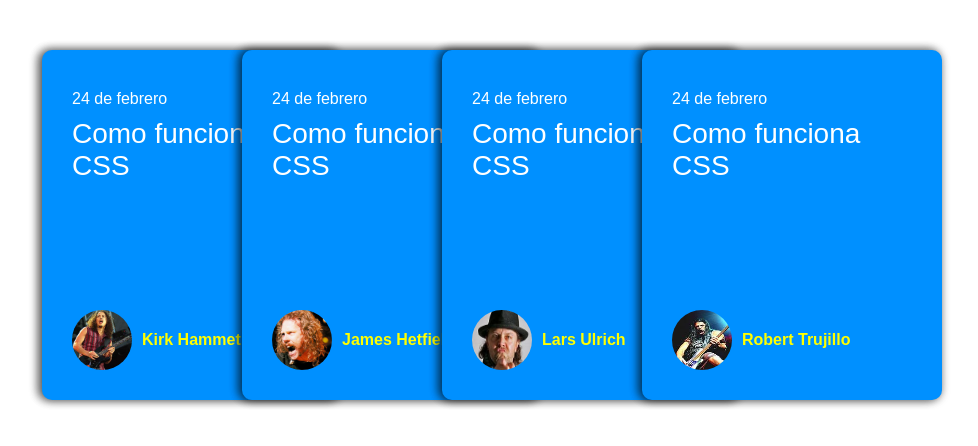
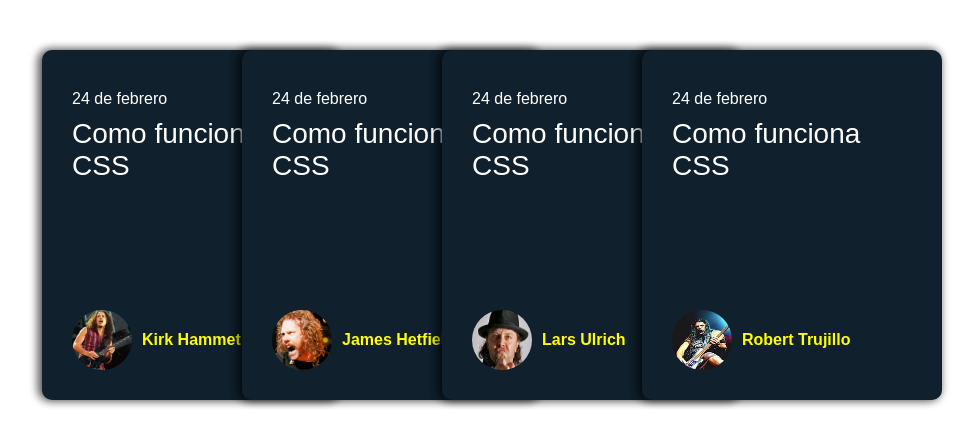
Before and after one commit to GaredLyon/practica2-tarjetas-animadas, a plain HTML site: page index.html in a window 1280 px wide. Shown: the top 446 px of the page, without its empty margins (8-986 px from the left). Drawn offline with Linux system fonts and the light colour scheme.

Commit message:
mi segundo commit para mi segunda practica

```diff
--- a/style.css
+++ b/style.css
@@ -11,7 +11,7 @@ body{
 }
 
 .cards .card{
-    background: rgb(0, 144, 255);
+    background: rgb(16, 32, 44);
     color: white;
     width: 300px;
     height: 350px;
```
